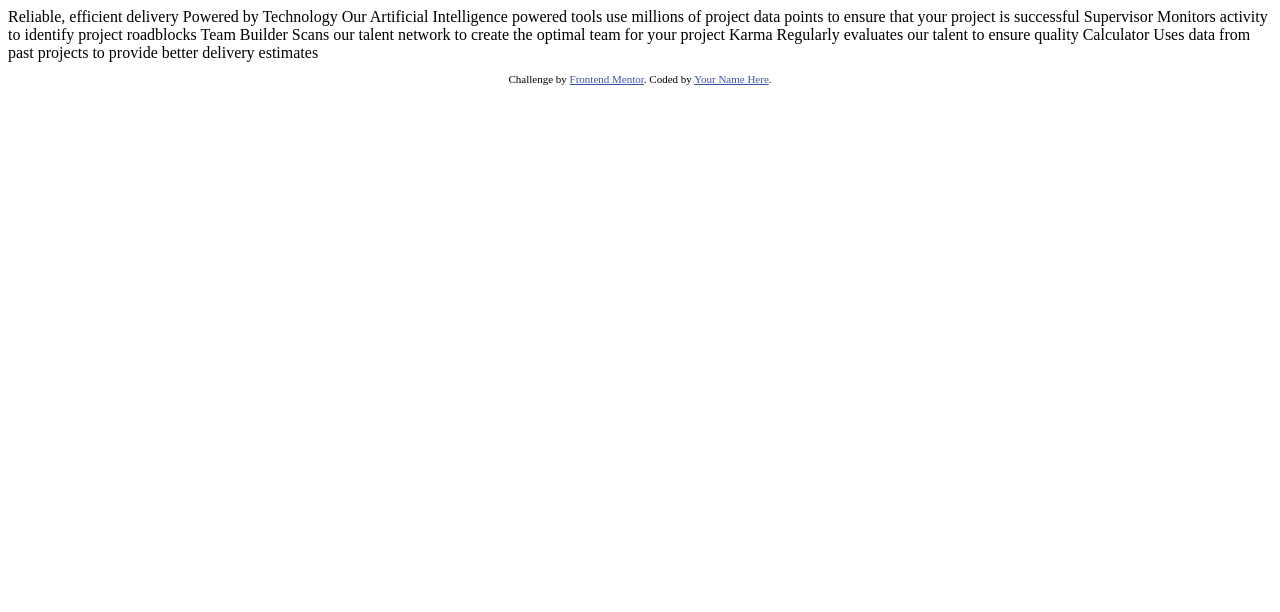
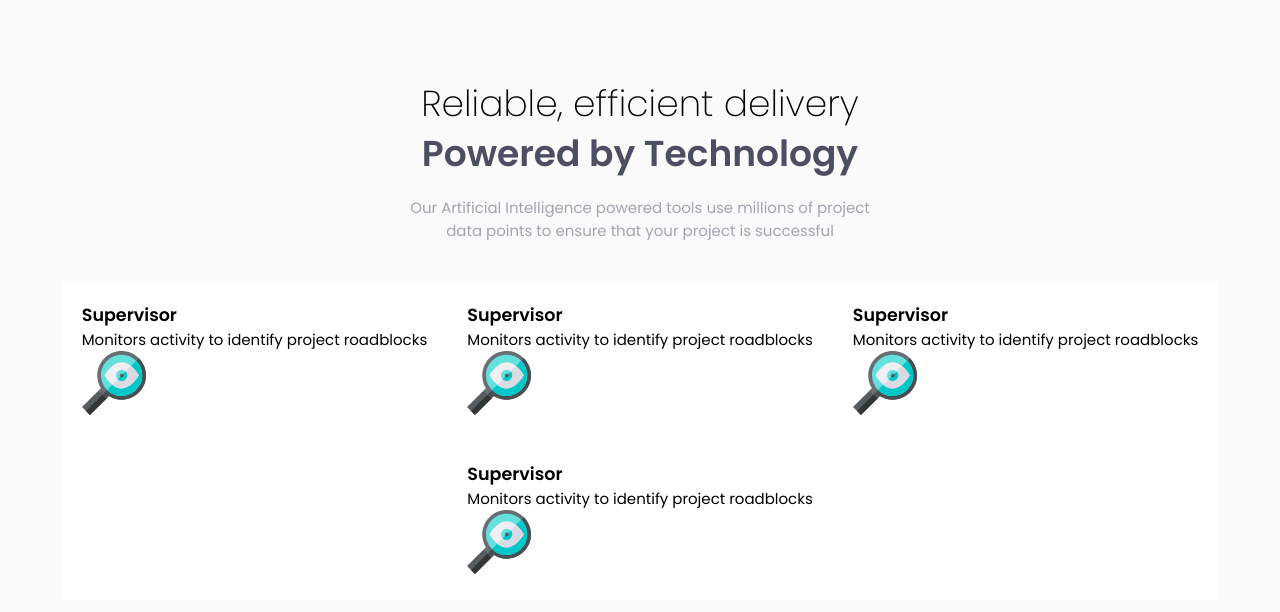
Before and after one commit to kapiernik/fourcard-frontend-mentor, a plain HTML site: page index.html in a window 1280 px wide. Drawn offline with Linux system fonts and the light colour scheme.

Commit message:
добавил основную разметку сетке

```diff
--- a/index.html
+++ b/index.html
@@ -5,6 +5,9 @@
   <meta name="viewport" content="width=device-width, initial-scale=1.0"> <!-- displays site properly based on user's device -->
 
   <link rel="icon" type="image/png" sizes="32x32" href="./images/favicon-32x32.png">
+  <link rel="stylesheet" href="./scss/style.css">
+  <link rel="preconnect" href="https://fonts.gstatic.com">
+  <link href="https://fonts.googleapis.com/css2?family=Poppins:ital,wght@0,200;0,400;0,600;1,200;1,400;1,600&display=swap" rel="stylesheet">
 
   <title>Frontend Mentor | Four card feature section</title>
 
@@ -15,13 +18,91 @@
   </style>
 </head>
 <body>
+<header class="header">
+  <div class="header__title">
+    <h1>
+      Reliable, efficient delivery
+    </h1>
+  </div>
+  <div class="header__subtitle">
+    <h2>
+      Powered by Technology
+    </h2>
+  </div>
+  <div class="header__describe">
+    <p>
+      Our Artificial Intelligence powered tools use millions of project data points
+      to ensure that your project is successful
+    </p>
+  </div>
+</header>
+<main class="cards">
 
-  Reliable, efficient delivery
-  Powered by Technology
+  <section class="card cards__supervisor">
+    <div class="card__title">
+      <h3>
+        Supervisor
+      </h3>
+    </div>
+    <div class="card__subtitle">
+      <p>
+        Monitors activity to identify project roadblocks
+      </p>
+    </div>
+    <div class="card__icon">
+      <img src="./images/icon-supervisor.svg" alt="">
+    </div>
+  </section>
 
-  Our Artificial Intelligence powered tools use millions of project data points
-  to ensure that your project is successful
+  <section class="card cards__team-builder">
+    <div class="card__title">
+      <h3>
+        Supervisor
+      </h3>
+    </div>
+    <div class="card__subtitle">
+      <p>
+        Monitors activity to identify project roadblocks
+      </p>
+    </div>
+    <div class="card__icon">
+      <img src="./images/icon-supervisor.svg" alt="">
+    </div>
+  </section>
 
+  <section class="card cards__karma">
+    <div class="card__title">
+      <h3>
+        Supervisor
+      </h3>
+    </div>
+    <div class="card__subtitle">
+      <p>
+        Monitors activity to identify project roadblocks
+      </p>
+    </div>
+    <div class="card__icon">
+      <img src="./images/icon-supervisor.svg" alt="">
+    </div>
+  </section>
+
+  <section class="card cards__calculator">
+    <div class="card__title">
+      <h3>
+        Supervisor
+      </h3>
+    </div>
+    <div class="card__subtitle">
+      <p>
+        Monitors activity to identify project roadblocks
+      </p>
+    </div>
+    <div class="card__icon">
+      <img src="./images/icon-supervisor.svg" alt="">
+    </div>
+  </section>
+</main>
+<!--
   Supervisor
   Monitors activity to identify project roadblocks
 
@@ -34,12 +115,6 @@
   Calculator
   Uses data from past projects to provide better delivery estimates
 
-
-  <footer>
-    <p class="attribution">
-      Challenge by <a href="https://www.frontendmentor.io?ref=challenge" target="_blank">Frontend Mentor</a>.
-      Coded by <a href="#">Your Name Here</a>.
-    </p>
-  </footer>
+   -->
 </body>
 </html>
--- a/scss/style.scss
+++ b/scss/style.scss
@@ -10,6 +10,12 @@ $font-thin: 200;
 $font-normal: 400;
 $font-bold: 600;
 
+%flex-col-c{
+    display: flex;
+    flex-direction: column;
+    align-items: center;
+}
+
 *{
     margin: 0;
     padding: 0;
@@ -21,4 +27,54 @@ body{
     font-weight: $font-normal;
     font-size: 15px;
     background-color: $light-gray;
+    @extend %flex-col-c;
 }
+
+.header{
+    padding-top: 76px;
+    padding-bottom: 40px;
+    @extend %flex-col-c;
+    &__title h1{
+        font-size: 36px;
+        font-weight: $font-thin;
+    }
+    &__subtitle h2{
+        margin-top: -5px;
+        padding-bottom: 15px;
+        font-size: 36px;
+        color: $dark-blue;
+    }
+    &__describe{
+        color: $gray-blue;
+        text-align: center;
+        padding: 0 400px;
+    }
+}
+
+.cards{
+    display: grid;
+    grid-template-columns: repeat(3, 1fr);
+    grid-template-rows: repeat(2, auto);
+    .card{
+        background-color: #fff;
+        padding: 20px;
+    }
+    &__supervisor{
+        grid-row: 1 / 3;
+        grid-column: 1 / 2;
+        align-items: center;
+    }
+    &__team-builder{
+        grid-row: 1 / 2;
+        grid-column: 2 / 3;
+    }
+    &__karma{
+        grid-row: 2 / 3;
+        grid-column: 2 / 3;
+    }
+    &__calculator{
+        grid-row: 1 / 3;
+        grid-column: 3 / 4;
+        align-items: center;
+    }
+}
```
Also changed, not shown: scss/style.css, 1 other file.
